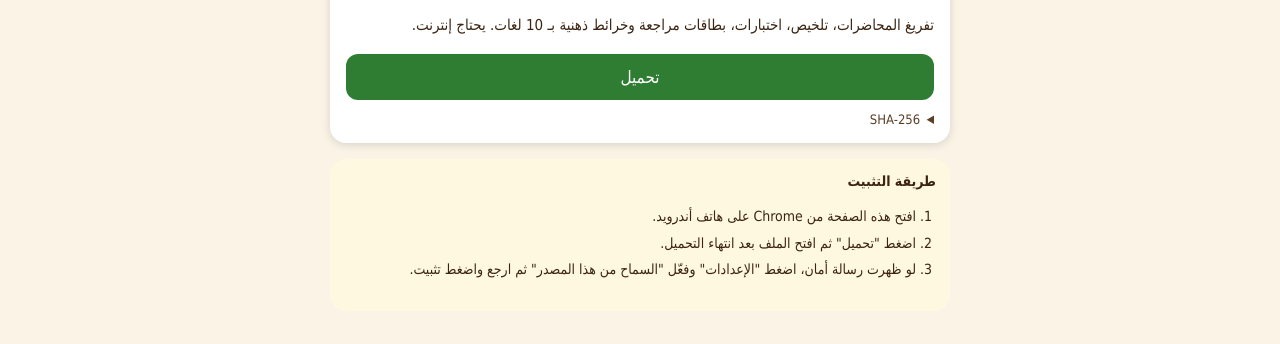
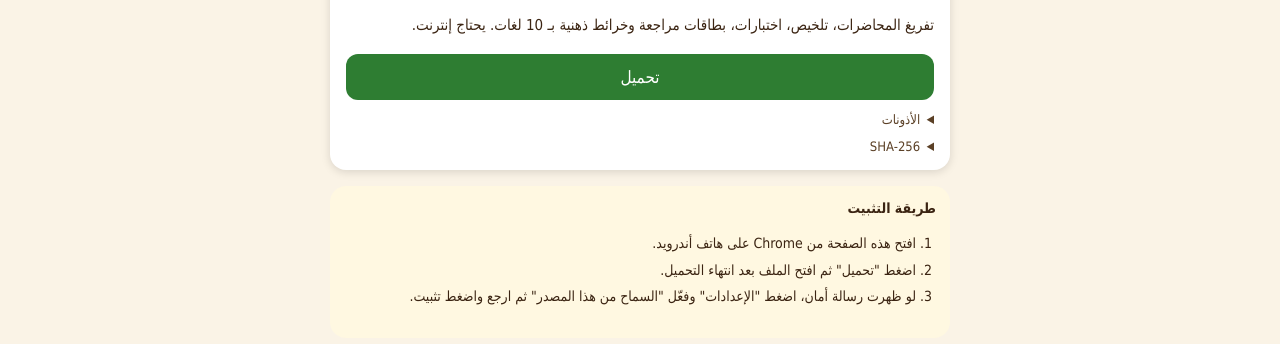
Before and after one commit to ahm9sam-boop/apps-store, a plain HTML site: page index.html in a window 1280 px wide. Shown: the part 464-808 px from the top of the page. Drawn offline with Linux system fonts and the light colour scheme.

Commit message:
Show permissions in store

```diff
--- a/index.html
+++ b/index.html
@@ -20,7 +20,7 @@ function render(a){
       if(st.code>=code){label='\u0641\u062A\u062D';href='intent:#Intent;action=android.intent.action.MAIN;category=android.intent.category.LAUNCHER;package='+esc(x.pkg)+';S.browser_fallback_url='+encodeURIComponent(location.protocol+'//'+location.host+'/?notinstalled=1')+';end';dl='';note='<small>\u062A\u0645 \u062A\u062D\u0645\u064A\u0644 \u0647\u0630\u0627 \u0627\u0644\u0625\u0635\u062F\u0627\u0631 \u0639\u0644\u0649 \u0647\u0630\u0627 \u0627\u0644\u0645\u062A\u0635\u0641\u062D.</small>';}
       else{label='\u062A\u062D\u062F\u064A\u062B';note='<small>\u064A\u0648\u062C\u062F \u0625\u0635\u062F\u0627\u0631 \u0623\u062D\u062F\u062B ('+esc(x.version)+').</small>';}
     }
-    h+='<div class="card"><div class="top"><img src="'+esc(x.icon)+'" alt=""><div><h2>'+esc(x.name)+'</h2><small>\u0627\u0644\u0625\u0635\u062F\u0627\u0631 '+esc(x.version)+' \u00B7 '+esc(x.size)+' \u00B7 \u0645\u062C\u0627\u0646\u064A</small></div></div><p>'+esc(x.desc)+'</p><a class="btn" data-i="'+i+'" href="'+href+'"'+dl+'>'+label+'</a>'+note+(x.sha256?'<details><summary>SHA-256</summary><code>'+esc(x.sha256)+'</code></details>':'')+'</div>';
+    h+='<div class="card"><div class="top"><img src="'+esc(x.icon)+'" alt=""><div><h2>'+esc(x.name)+'</h2><small>\u0627\u0644\u0625\u0635\u062F\u0627\u0631 '+esc(x.version)+' \u00B7 '+esc(x.size)+' \u00B7 \u0645\u062C\u0627\u0646\u064A</small></div></div><p>'+esc(x.desc)+'</p><a class="btn" data-i="'+i+'" href="'+href+'"'+dl+'>'+label+'</a>'+note+(x.perms?'<details><summary>\u0627\u0644\u0623\u0630\u0648\u0646\u0627\u062A</summary><ul>'+x.perms.map(function(p){return '<li>'+esc(p)+'</li>'}).join('')+'</ul></details>':'')+(x.sha256?'<details><summary>SHA-256</summary><code>'+esc(x.sha256)+'</code></details>':'')+'</div>';
   });
   if(h)document.getElementById('list').innerHTML=h;
   each(document.querySelectorAll('a.btn[download],#top a[data-u]'),function(b){b.onclick=function(){var x=a[b.getAttribute('data-i')||b.getAttribute('data-u')];try{localStorage.setItem(K(x.pkg),JSON.stringify({code:x.code||0,ts:new Date().getTime()}))}catch(e){}setTimeout(function(){render(a)},1500)}});
```
